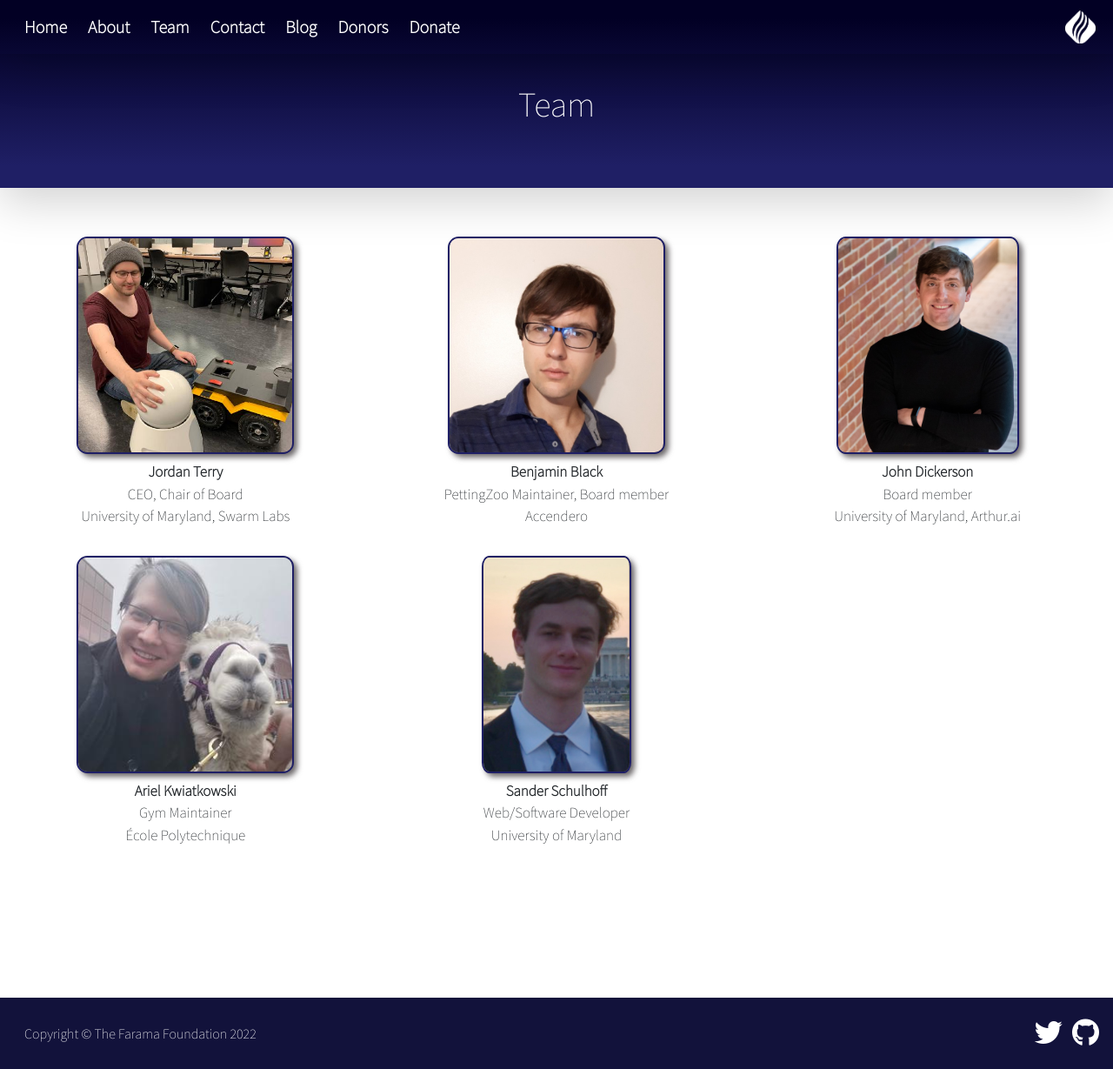
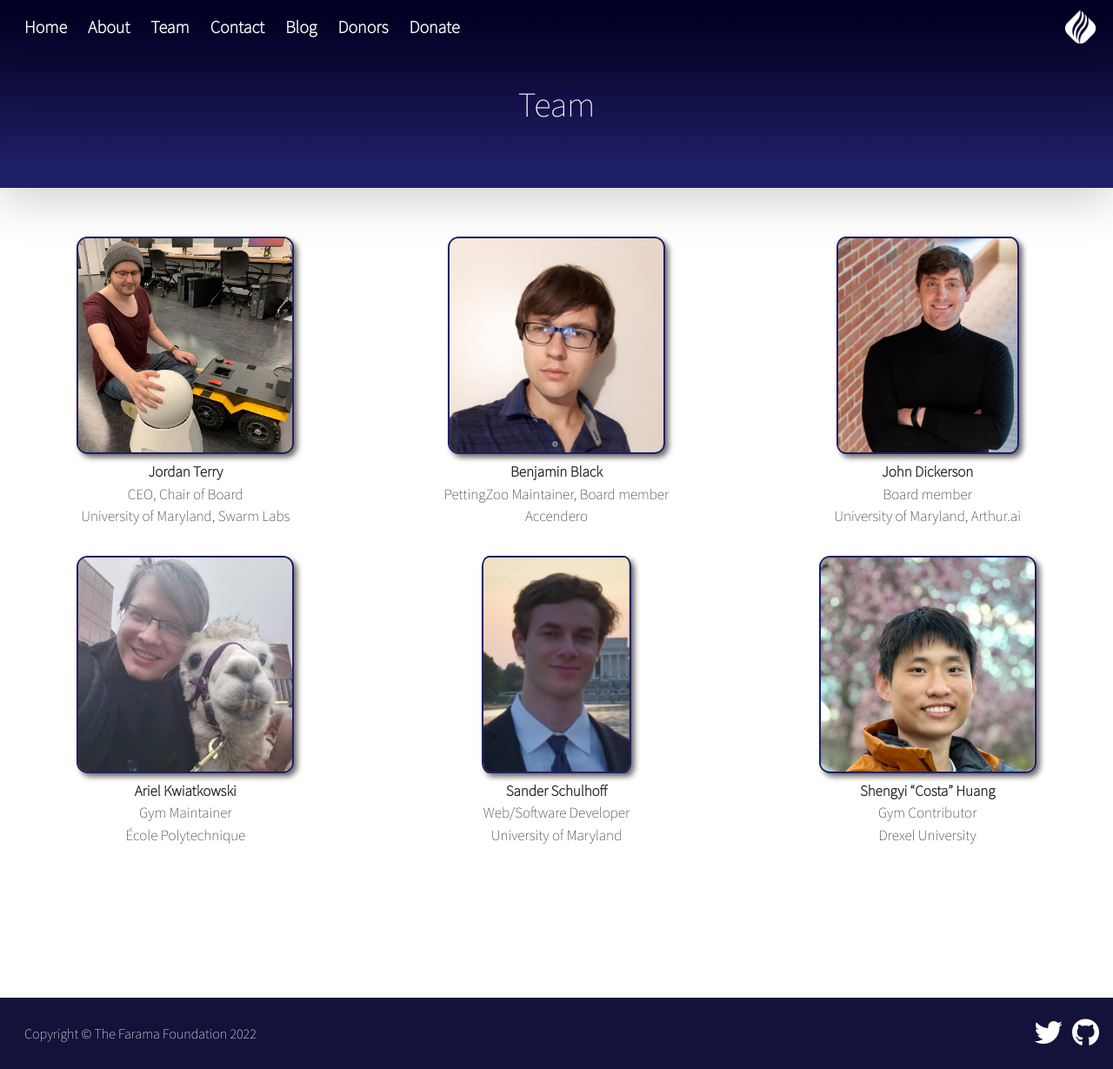
Before and after one commit to Farama-Foundation/farama.org, a Jekyll site: the page built from team.html, in a window 1280 px wide and 1229 px high. Shown: the whole window at 87% size. Built offline with Jekyll 4.4.1, drawn with Linux system fonts in a browser that asks for light colours; nearby versions of some CDN libraries.

Commit message:
add costa

```diff
--- a/_data/team.yml
+++ b/_data/team.yml
@@ -18,3 +18,7 @@
   position: Web/Software Developer<br>University of Maryland
   image: sander.jpeg
   site: https://trigaten.github.io
+- name: Shengyi “Costa” Huang
+  position: Gym Contributor<br>Drexel University
+  image: costa.png
+  site: https://costa.sh
```
Also changed, not shown: assets/people/costa.png (added).
